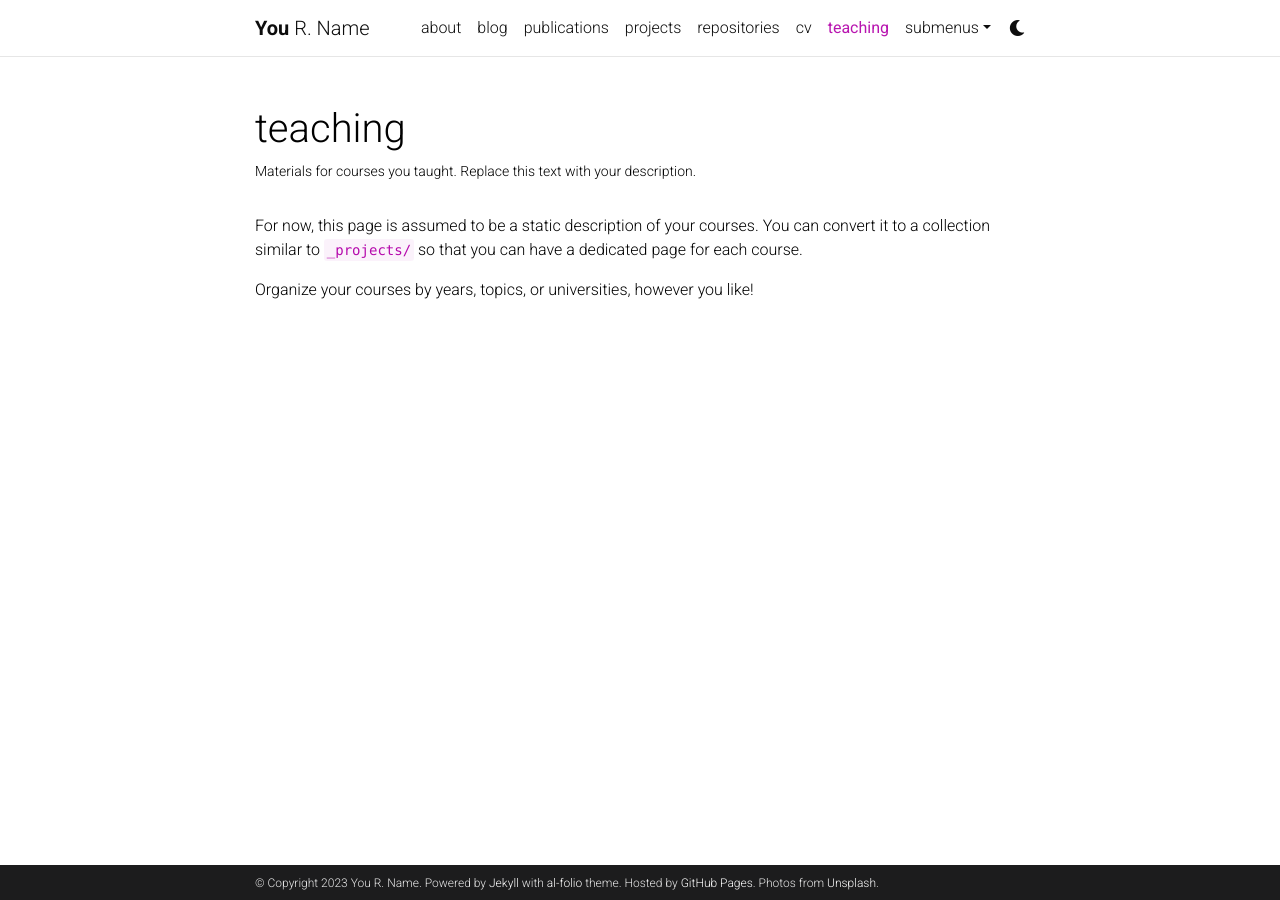
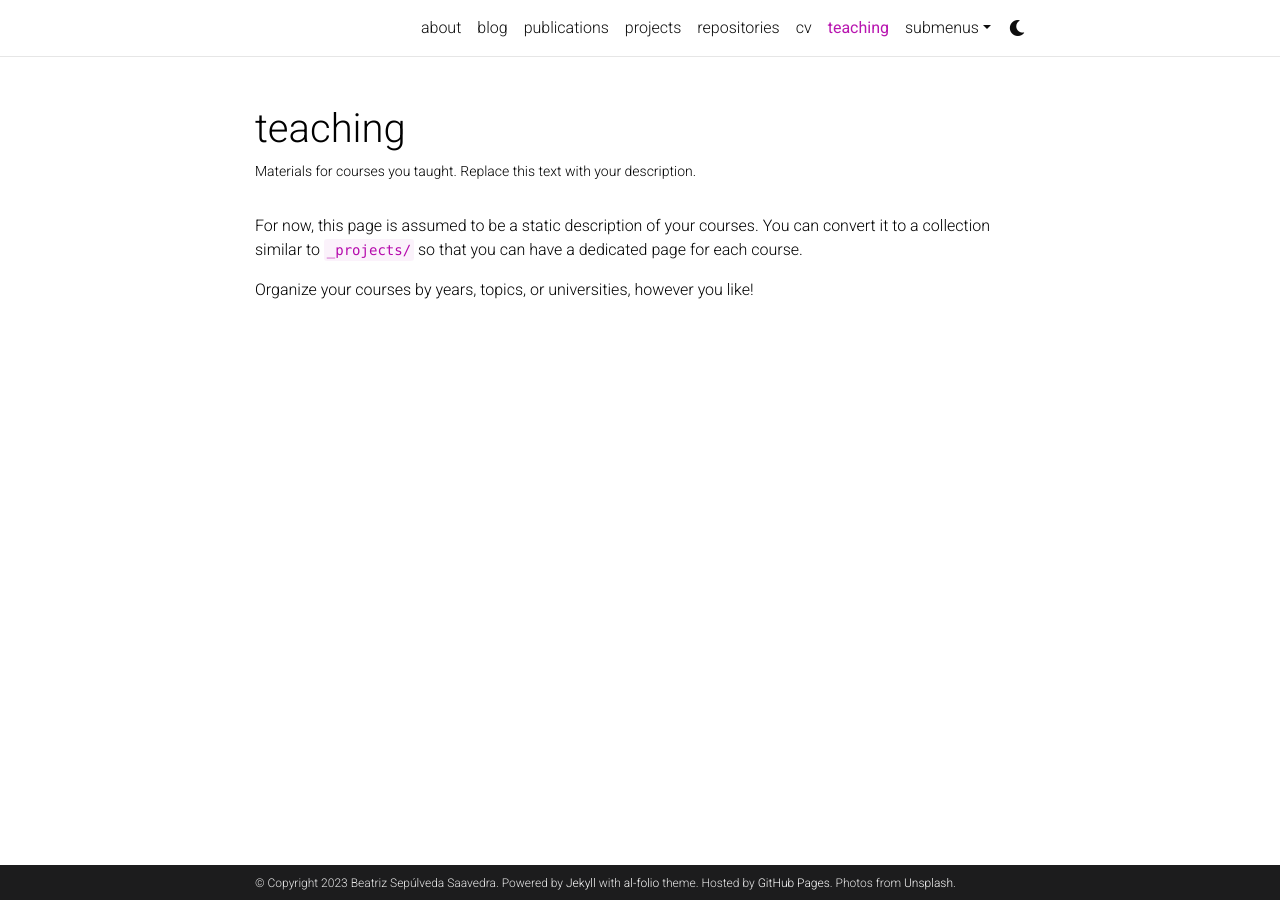
Before and after one commit to bvsepulv/bvsepulveda.github.io, a Jekyll site: the page built from _pages/teaching.md, in a window 1280 px wide. Built offline with Jekyll 4.4.1, drawn with Linux system fonts in a browser that asks for light colours; comment, search, counter and statistics services are not loaded; a style sheet for code colours, icons or effects is not loaded.

Commit message:
Update _config.yml

```diff
--- a/_config.yml
+++ b/_config.yml
@@ -2,11 +2,11 @@
 # Site settings
 # -----------------------------------------------------------------------------
 
-title: blank # the website title (if blank, full name will be used instead)
-first_name: You
-middle_name: R.
-last_name: Name
-email: you@example.com
+title: # the website title (if blank, full name will be used instead)
+first_name: Beatriz
+middle_name: Sepúlveda
+last_name: Saavedra
+email: bvsepulveda@uc.cl
 description: > # the ">" symbol means to ignore newlines until "footer_text:"
   A simple, whitespace theme for academics. Based on [*folio](https://github.com/bogoli/-folio) design.
 footer_text: >
@@ -18,8 +18,8 @@
 lang: en # the language of your site (for example: en, fr, cn, ru, etc.)
 icon: ⚛️  # the emoji used as the favicon (alternatively, provide image name in /assets/img/)
 
-url: https://alshedivat.github.io # the base hostname & protocol for your site
-baseurl: /al-folio # the subpath of your site, e.g. /blog/
+url: https://bvsepulveda.github.io # the base hostname & protocol for your site
+baseurl:  # the subpath of your site, e.g. /blog/
 last_updated: false # set to true if you want to display last updated in the footer
 impressum_path:  # set to path to include impressum link in the footer, use the same path as permalink in a page, helps to conform with EU GDPR
 
```
